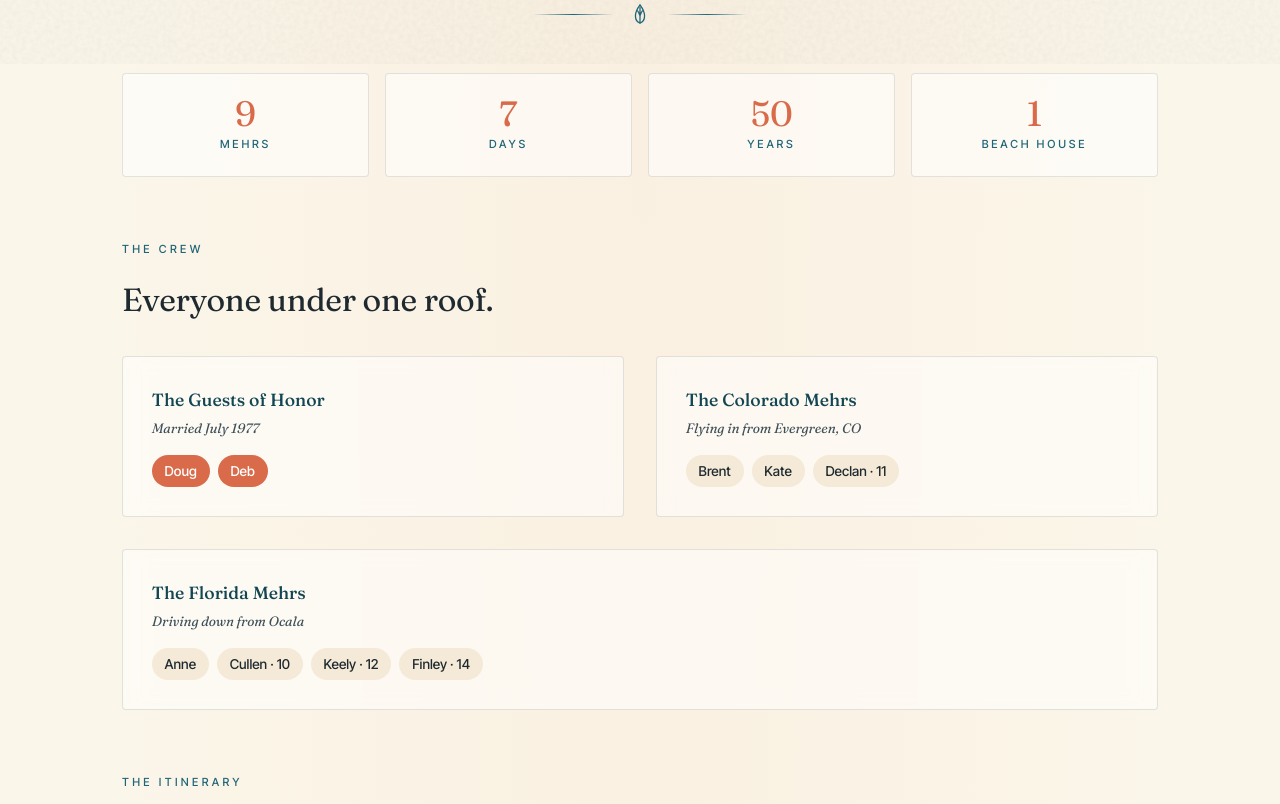
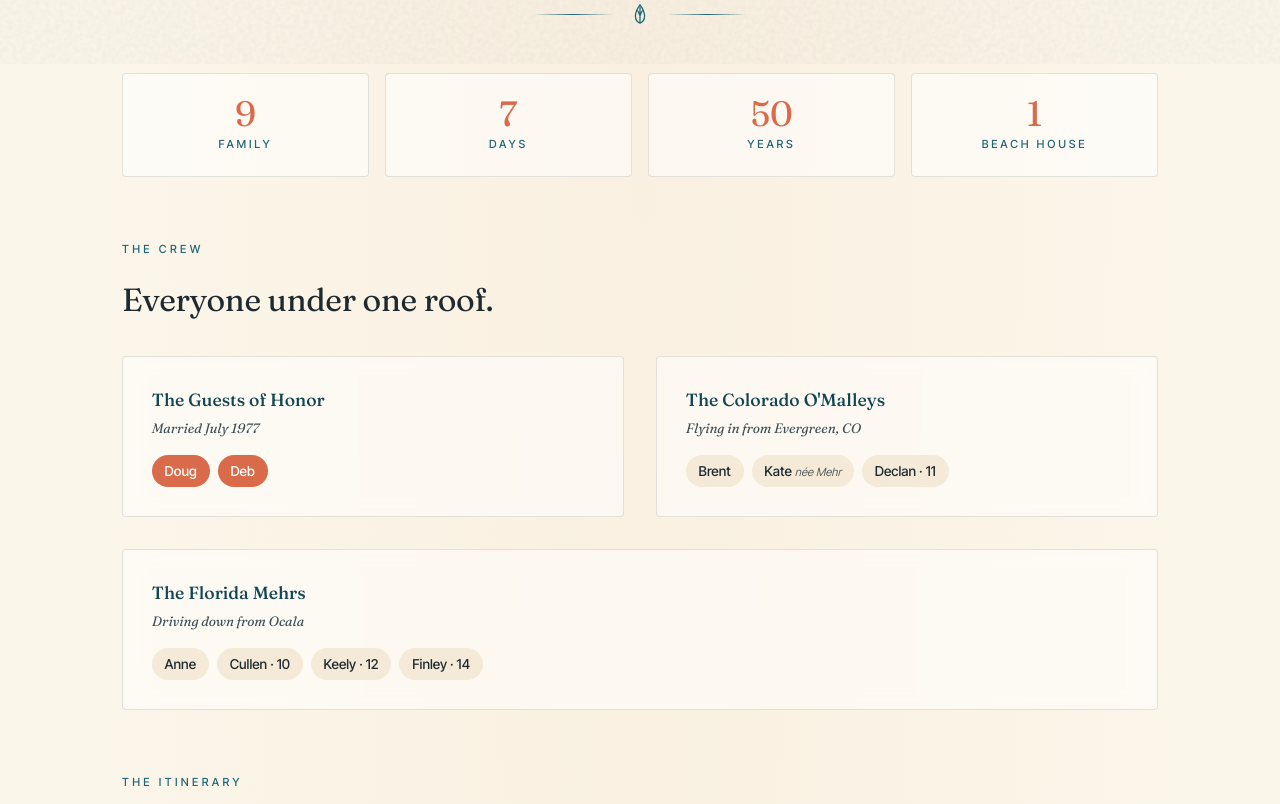
Before and after one commit to brentomalley150/mehrfamilyvacation, a plain HTML site: page index.html in a window 1280 px wide. Shown: the part 736-1540 px from the top of the page. Drawn offline with Linux system fonts and the light colour scheme.

Commit message:
Fix family names: Brent and Declan are O'Malleys; relabel Colorado crew

```diff
--- a/index.html
+++ b/index.html
@@ -1318,7 +1318,7 @@
 
   <!-- ============ TRIP OVERVIEW ============ -->
   <div class="overview-grid">
-    <div class="stat"><div class="stat-num">9</div><div class="stat-label">Mehrs</div></div>
+    <div class="stat"><div class="stat-num">9</div><div class="stat-label">Family</div></div>
     <div class="stat"><div class="stat-num">7</div><div class="stat-label">Days</div></div>
     <div class="stat"><div class="stat-num">50</div><div class="stat-label">Years</div></div>
     <div class="stat"><div class="stat-num">1</div><div class="stat-label">Beach House</div></div>
@@ -1340,11 +1340,11 @@
       </div>
 
       <div class="crew-group">
-        <h3>The Colorado Mehrs</h3>
+        <h3>The Colorado O'Malleys</h3>
         <p class="crew-from">Flying in from Evergreen, CO</p>
         <div class="crew-members">
           <span class="crew-tag">Brent</span>
-          <span class="crew-tag">Kate</span>
+          <span class="crew-tag">Kate <small style="opacity:0.7; font-weight:400; font-style:italic;">née Mehr</small></span>
           <span class="crew-tag">Declan · 11</span>
         </div>
       </div>
@@ -1382,7 +1382,7 @@
     <h2 class="section-title">Meal plan &amp; shopping.</h2>
 
     <div class="food-intro">
-      <strong>The plan:</strong> Florida Mehrs do the big shop on the way down — hit the <strong>Publix in Cape Coral or Fort Myers</strong> before the causeway. Captiva groceries are limited and pricey, so come stocked. Colorado Mehrs can grab anything missed near RSW Saturday afternoon. Most meals at the house; we eat out four times. The list below feeds 9 people for the week.
+      <strong>The plan:</strong> Florida Mehrs do the big shop on the way down — hit the <strong>Publix in Cape Coral or Fort Myers</strong> before the causeway. Captiva groceries are limited and pricey, so come stocked. Colorado O'Malleys can grab anything missed near RSW Saturday afternoon. Most meals at the house; we eat out four times. The list below feeds 9 people for the week.
     </div>
 
     <h3 style="font-family: 'Fraunces', serif; font-weight: 500; font-size: 1.25rem; color: var(--gulf-deep); margin-bottom: 1rem;">The Week of Meals</h3>
@@ -1590,7 +1590,7 @@
       items: [
         { time: "8:00 AM", title: "Last coffee on the deck", desc: "Everyone in one spot one last time. Re-shoot the porch photo from Day 1 — same spots, same people, seven days later.", img: "https://images.unsplash.com/photo-1495474472287-4d71bcdd2085?w=200&auto=format&fit=crop&q=60" },
         { time: "9:30 AM", title: "Florida Mehrs head north", desc: "~3 hour drive back to Ocala. Snacks for the back seat. Audiobook queued.", img: "https://images.unsplash.com/photo-1436491865332-7a61a109cc05?w=200&auto=format&fit=crop&q=60" },
-        { time: "10:30 AM", title: "Colorado Mehrs to RSW", desc: "Return rental, flight home to Denver. Reach Evergreen by evening.", img: "https://images.unsplash.com/photo-1436491865332-7a61a109cc05?w=200&auto=format&fit=crop&q=60" },
+        { time: "10:30 AM", title: "Colorado O'Malleys to RSW", desc: "Return rental, flight home to Denver. Reach Evergreen by evening.", img: "https://images.unsplash.com/photo-1436491865332-7a61a109cc05?w=200&auto=format&fit=crop&q=60" },
         { time: "11:00 AM", title: "Check-out — close up Flamingo Beach", desc: "Trash out, dishwasher running, AC to 78°. Leave a thank-you note. Lock up. Drive away slow.", img: "https://images.unsplash.com/photo-1499793983690-e29da59ef1c2?w=200&auto=format&fit=crop&q=60" }
       ]
     }
```
